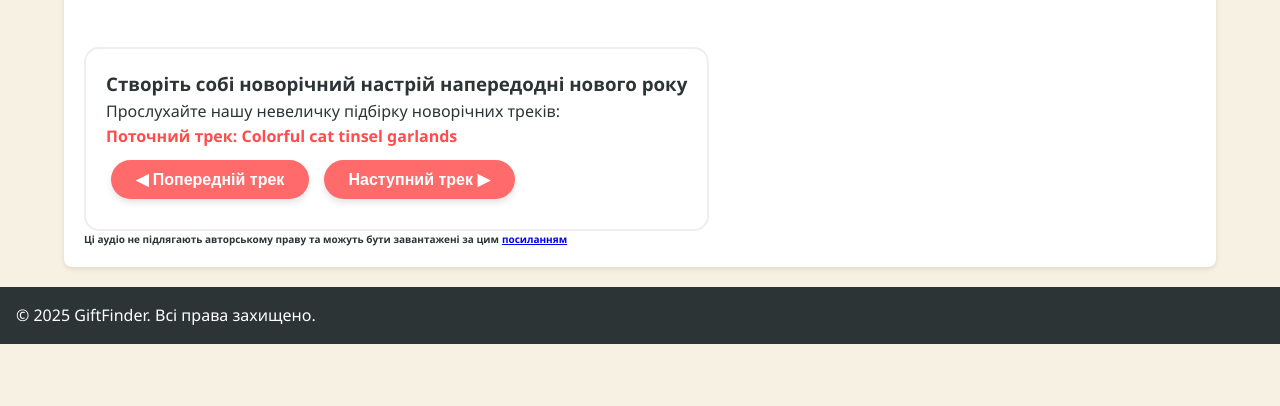
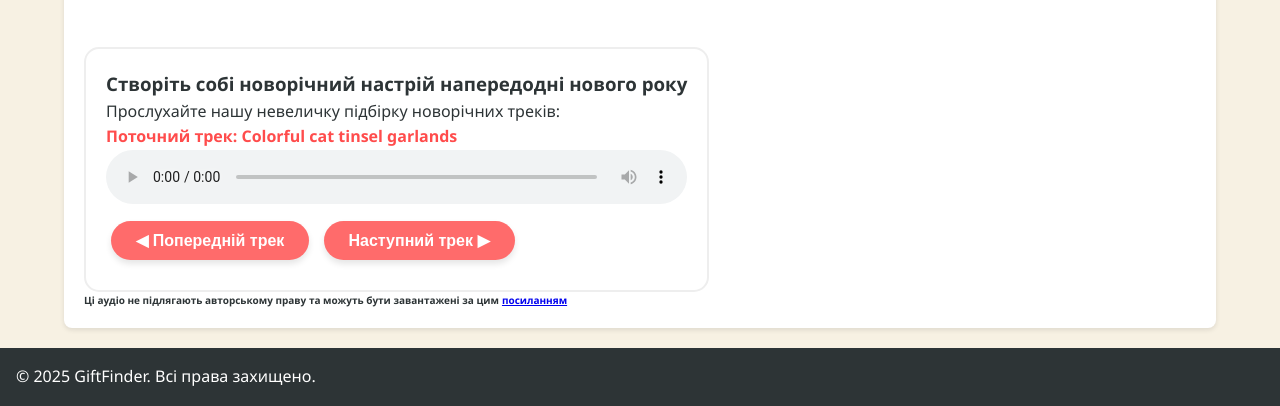
Before and after one commit to snapdrag238/GiftFinder, a plain HTML site: page index.html in a window 1280 px wide. Shown: the part 879-1285 px from the top of the page. Before the commit the page ends 1223 px from the top, so only its background shows below. Drawn offline with Linux system fonts and the light colour scheme.

Commit message:
Fix index.html structure and audio player controls

```diff
--- a/index.html
+++ b/index.html
@@ -38,7 +38,7 @@
 
                 <p id="song-title" style="font-weight: bold; color: #ff4c4c;">Зараз грає: colorful-cat-tinsel-garlands.mp3</p>
 
-                <audio id="player" style="width: 100%; max-width: 600px"></audio>
+                <audio id="player" controls style="width: 100%; max-width: 600px"></audio>
 
                     <div class="controls">
                         <button type="button" onclick="prevSong()" class="music-btn">◀ Попередній трек</button>
```
